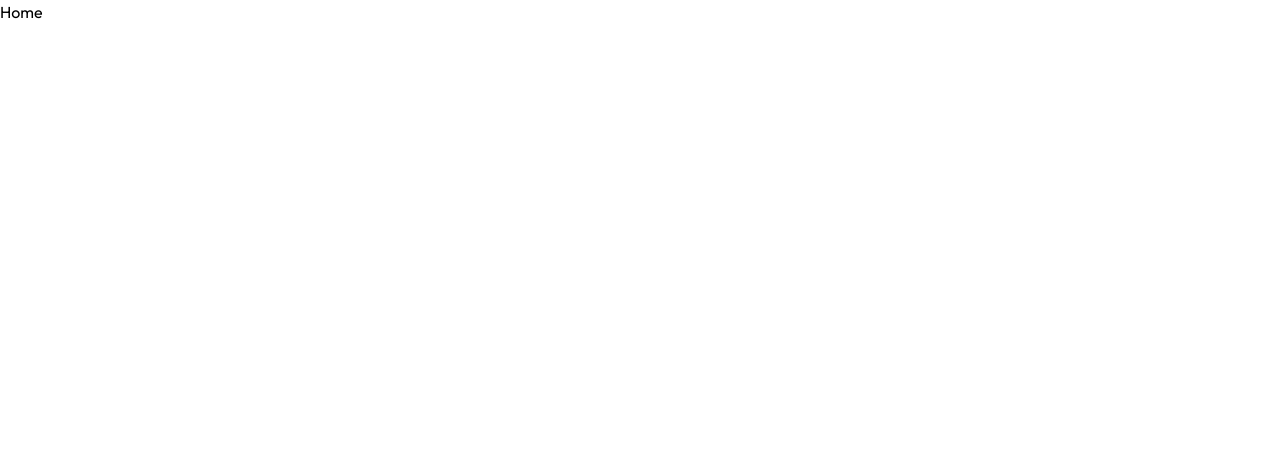
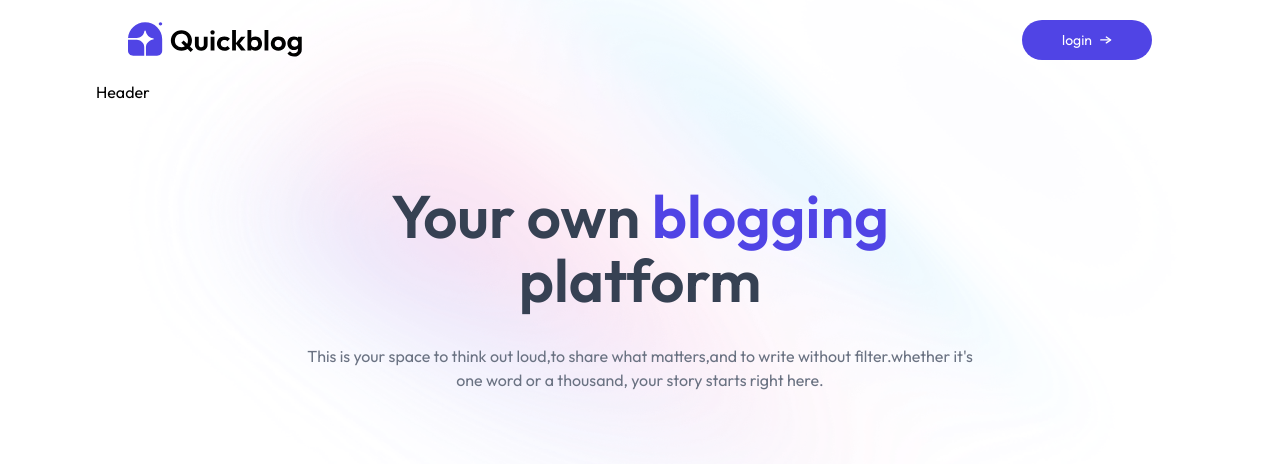
Before and after one commit to priyasangwan2111/QuickBlog, a React (Vite) app: page / in a window 1280 px wide. Shown: the top 464 px of the page. Built offline with nearby package versions, Linux system fonts and the light colour scheme.

Commit message:
addes navbar and header

```diff
--- a/src/App.jsx
+++ b/src/App.jsx
@@ -1,6 +1,6 @@
 import React from 'react'
 import { Routes, Route } from 'react-router-dom'
-import Home from './pages/Home.jsx'
+import Home from './pages/Home'
 import Blog from './pages/Blog'
 const App = () => {
   return (
--- /dev/null
+++ b/src/components/Header.jsx
@@ -0,0 +1,23 @@
+import React from 'react'
+import {assets} from '../assets/assets.js'
+const Header = () => {
+  return (
+    <div className='mx-8 sm:mx-16 xl:mx-24 relative'>Header
+        <div className='text-center mt-20 mb-8'>
+            <h1 className='text-3xl sm:text-6xl font-semibold sm:leading-16
+        text-gray-700'>Your own <span className='text-primary'>blogging</span> <br/>platform
+        </h1>
+        <p className='my-6 sm:my-8 max-w-2xl m-auto max-sm:text-xs
+        text-gray-500'>This is your space to think out loud,to share what matters,and to write without filter.whether it's one word or a thousand,
+        your story starts right here.</p>
+
+        </div>
+        <img src={assets.gradientBackground}alt="" className='absolute -top-50 -z-1
+        opacity-70'/>
+
+    </div>
+
+  )
+}
+
+export default Header
--- a/src/components/Navbar.jsx
+++ b/src/components/Navbar.jsx
@@ -1,8 +1,16 @@
 import React from 'react'
-
+import {assets} from '../assets/assets.js'
+import {useNavigate} from 'react-router-dom'
 const Navbar = () => {
+  const navigate=useNavigate();
   return (
-    <div>Navbar</div>
+    <div className='flex justify-between items-center py-5 mx-8 sm:mx-20
+    xl:mx-32 cursor-pointer'>
+      <img onClick={()=>navigate('/')} src={assets.logo} alt="logo" className='w-32 sm:w-44 cursor-pointer'/>
+      <button onClick={()=>navigate('/admin')} className='flex items-center gap-2 rounded-full text-sm
+      cursor-pointer bg-primary text-white px-10 py-2.5'>login <img src={assets.arrow} className='w-3' alt="arrow"/>
+      </button>
+    </div>
   )
 }
 
--- a/src/pages/Home.jsx
+++ b/src/pages/Home.jsx
@@ -1,8 +1,13 @@
 import React from 'react'
+import Navbar from '../components/Navbar'
+import Header from '../components/Header'
 
 const Home = () => {
   return (
-    <div>Home</div>
+    <>
+      <Navbar/>
+      <Header/>
+    </>
   )
 }
 
```
